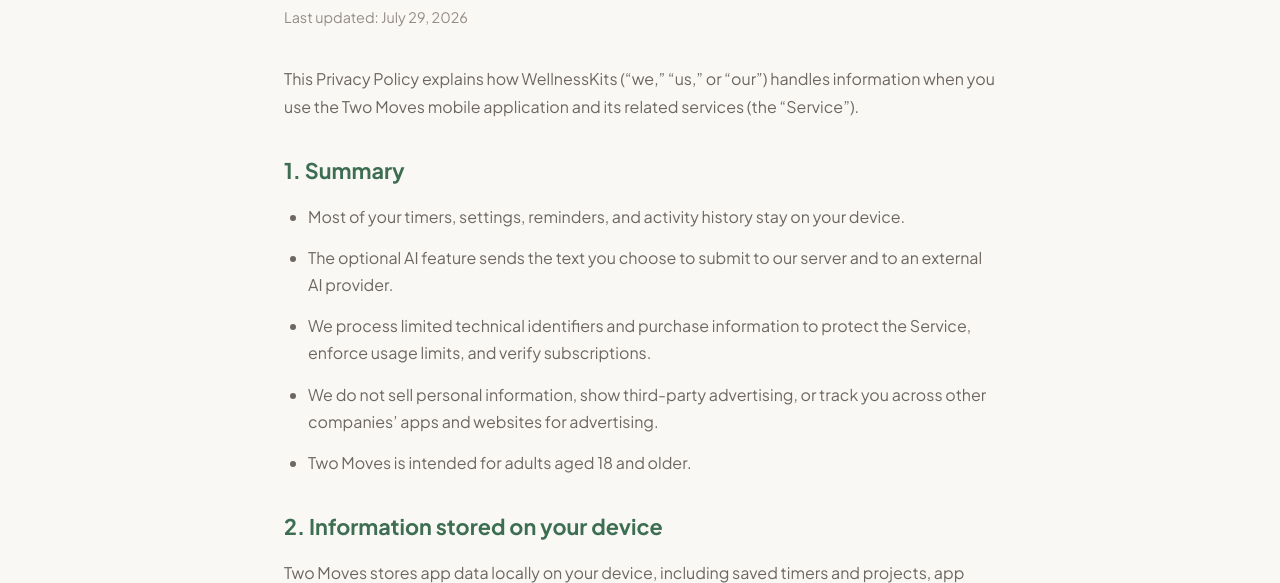
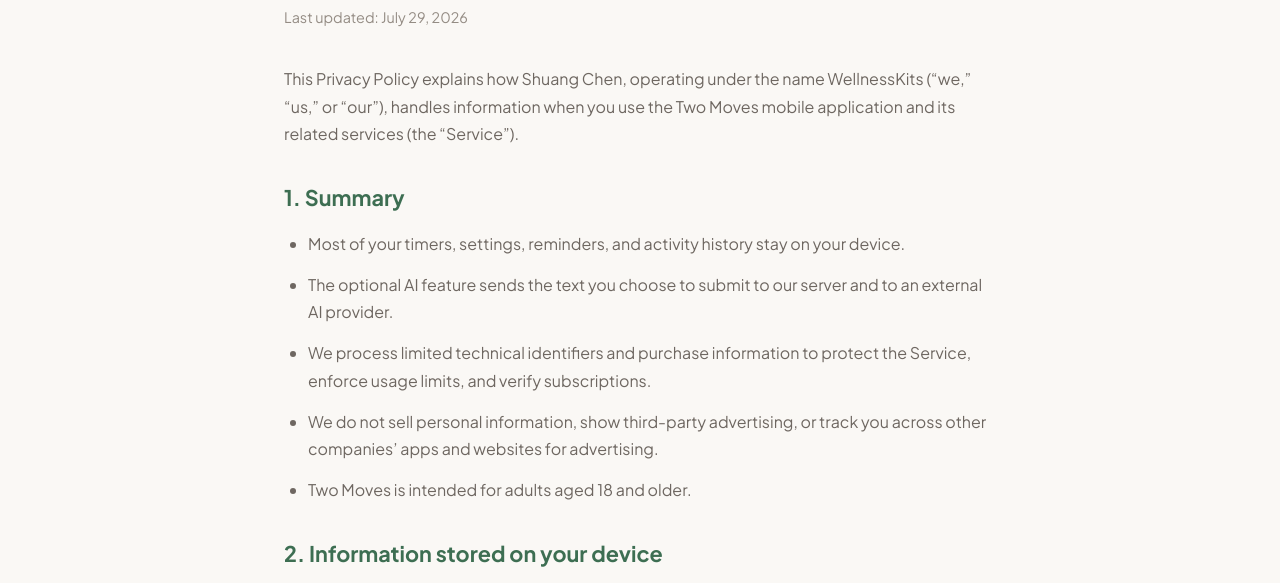
Before and after one commit to YoYo1248/wellnessKits_official, a website built with Vite: page privacy.html in a window 1280 px wide. Shown: the part 218-801 px from the top of the page. Built offline with nearby package versions, Linux system fonts and the light colour scheme.

Commit message:
Re-sync updated Two Moves Privacy Policy with legal entity operator details

```diff
--- a/privacy.html
+++ b/privacy.html
@@ -56,9 +56,9 @@
       <p class="updated">Last updated: July 29, 2026</p>
 
       <p>
-        This Privacy Policy explains how WellnessKits (“we,” “us,” or “our”)
-        handles information when you use the Two Moves mobile application and its
-        related services (the “Service”).
+        This Privacy Policy explains how Shuang Chen, operating under the name
+        WellnessKits (“we,” “us,” or “our”), handles information when you use the
+        Two Moves mobile application and its related services (the “Service”).
       </p>
 
       <h2>1. Summary</h2>
@@ -314,7 +314,7 @@
 
       <h2>16. Contact</h2>
       <p>
-        WellnessKits<br>
+        Shuang Chen, operating under the name WellnessKits<br>
         Email: <a href="mailto:support.wellnesskits@gmail.com">support.wellnesskits@gmail.com</a><br>
         Support: <a href="./support.html">https://yoyo1248.github.io/wellnessKits_official/support.html</a>
       </p>
```
